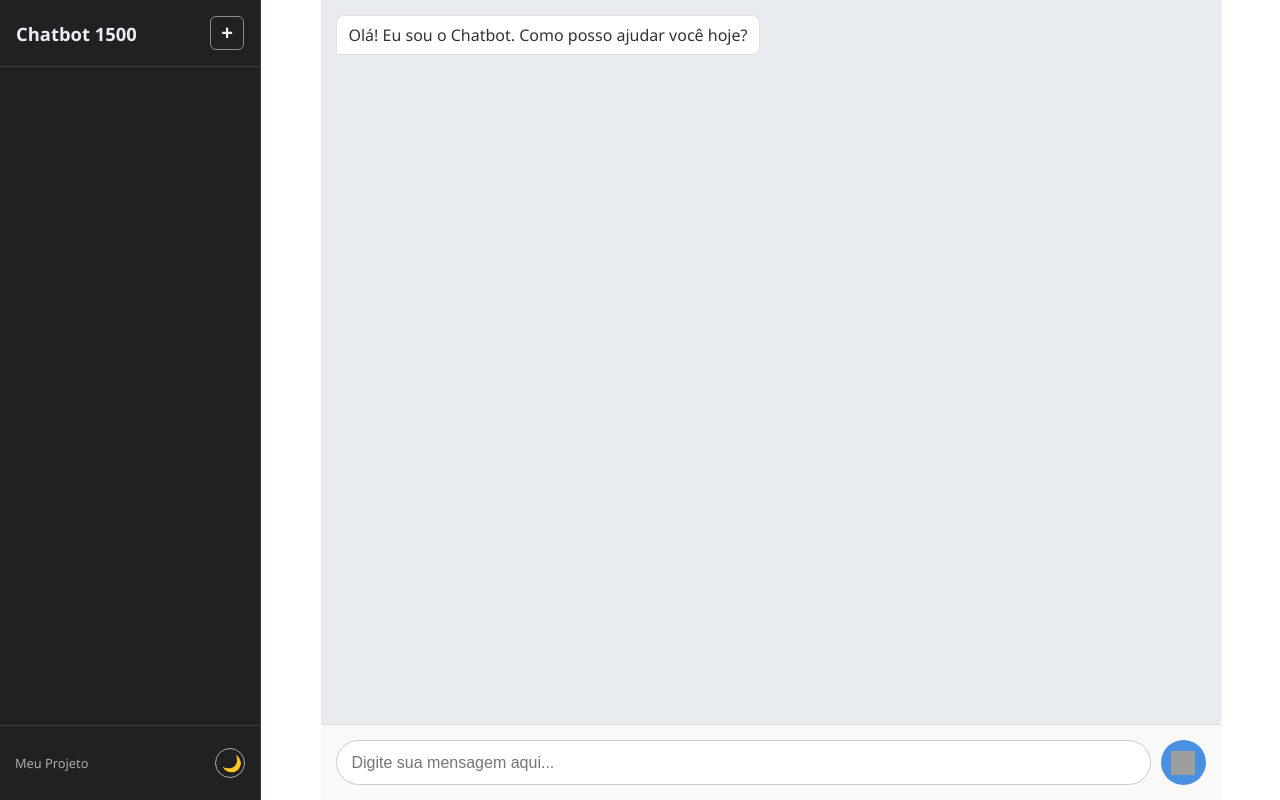
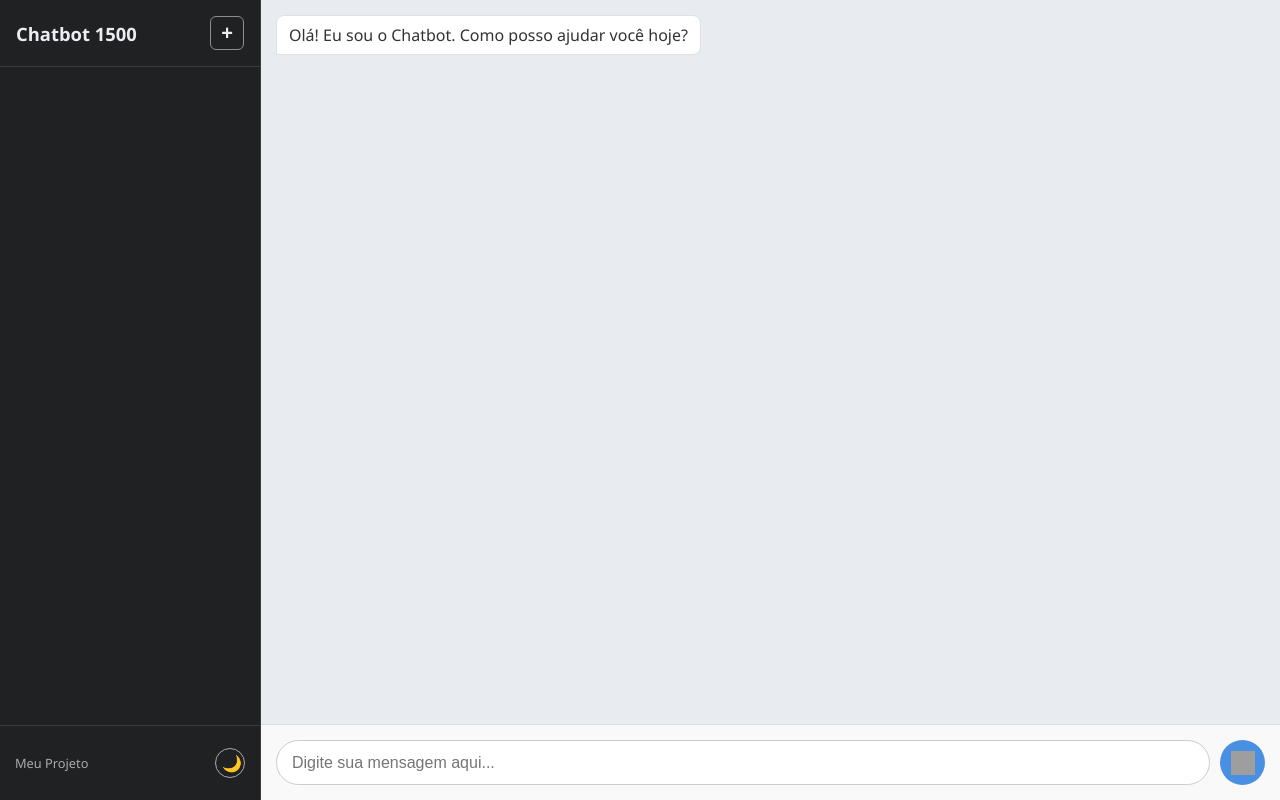
Before and after one commit to AdryanLuis/chatbot, a website: page frontend/index.html in a window 1280 px wide. Drawn offline with nearby package versions, Linux system fonts and the light colour scheme; no server answers; grey boxes are pictures that could not be loaded.

Commit message:
Ultima att

```diff
--- a/frontend/style.css
+++ b/frontend/style.css
@@ -178,9 +178,7 @@ body {
     overflow-y: auto;
     background-color: var(--bg-chat-log);
     color: var(--text-primary);
-    max-width: 900px;
     width: 100%;
-    margin: 0 auto;
     box-sizing: border-box;
     transition: background-color 0.3s ease;
 }
@@ -251,9 +249,7 @@ body.dark-mode .bot-message td {
     padding: 15px;
     border-top: 1px solid var(--border-input-area);
     background-color: var(--bg-input-area);
-    max-width: 900px;
     width: 100%;
-    margin: 0 auto;
     box-sizing: border-box;
     transition: background-color 0.3s ease;
 }
```
Also changed, not shown: frontend/package.json (+5 -2 lines), 3 other files.
